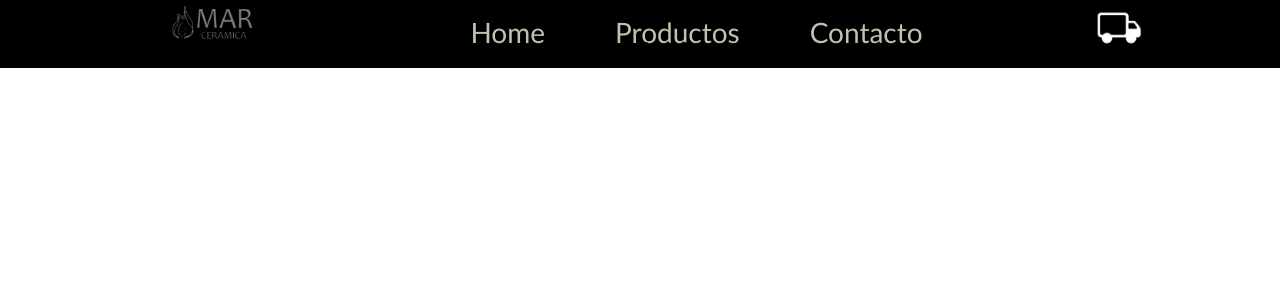
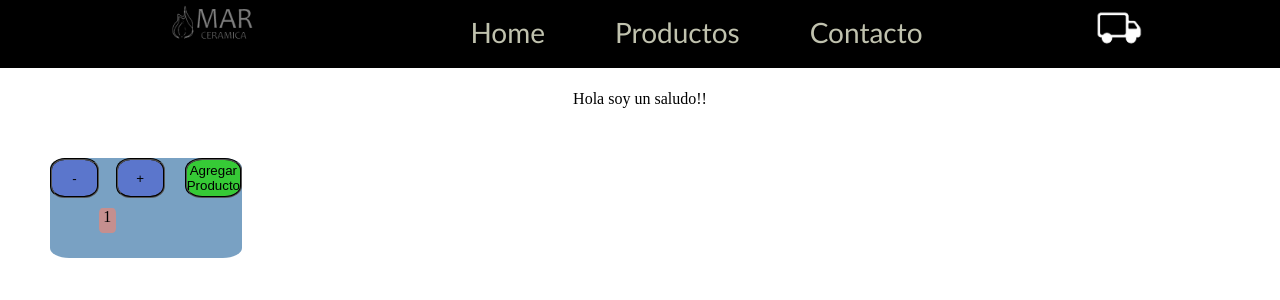
Before and after one commit to emilio1986/React-App, a React (Create React App) app: page / in a window 1280 px wide. Shown: the top 300 px of the page. Built offline with nearby package versions, Linux system fonts and the light colour scheme.

Commit message:
desafioItemListContainerOK+DesafioItemCount

```diff
--- a/src/App.jsx
+++ b/src/App.jsx
@@ -2,12 +2,13 @@ import ItemListContainer from './componentes/ItemListContainer/ItemListContainer
 import './App.css';
 import Nav2 from './componentes/navBar/navBar2';
 
+  //let greeting="hola soy un saludo!!";// -> No funciono asi tampoco
 
 function App() {
   return (
     <div className="App">
       <Nav2 />
-      <ItemListContainer saludo = {"hola soy el saludo!"}/>
+      <ItemListContainer saludo = {"Hola soy un saludo!!"}/>
     </div>
   );
 }
--- /dev/null
+++ b/src/componentes/ItemCount/ItemCount.jsx
@@ -0,0 +1,33 @@
+import React , {    useState    } from 'react'
+import './itemCount.css';
+import './buttons.css'
+function ItemCount({stock,inicial,onAdd}){
+
+const [cantidad , serCantidad] = useState(inicial) // USo de hook para poder mantener el estado(cantidad) y setearselo
+
+function dism(){
+
+if (cantidad > 0 ) serCantidad(cantidad - 1)
+}
+
+
+function aument(){
+
+    if (cantidad <  stock ) serCantidad(cantidad-1)
+        serCantidad(cantidad + 1)
+    }
+
+return(
+
+<div className='itemCount'>
+    <button disabled={cantidad ==0} onClick={dism} className ="buttons"> - </button>
+    <div className='showProdStock'> {cantidad} </div>
+    <button disabled={cantidad ==stock} onClick={aument} className ="buttons"> + </button>
+    <button disabled={cantidad ==0} onClick={   ()=> onAdd(cantidad)    } className ="buttonAgregar"> Agregar Producto </button>
+    </div>
+)
+
+
+}
+
+export default ItemCount;
--- /dev/null
+++ b/src/componentes/ItemCount/buttons.css
@@ -0,0 +1,34 @@
+.buttons{
+
+
+    border-radius: 2px solid black;
+    border-style: groove;
+    width: 70px;
+    height: 40px;
+    border-radius: 30%;
+    background-color: rgba(77, 97, 209, 0.671);
+
+}
+
+.showProdStock{
+
+height: 25px;
+width: 25px;
+background-color: rgb(197, 143, 143);
+margin-top: 50px;
+border-radius: 20%;
+
+}
+
+.buttonAgregar{
+
+    border-radius: 2px solid black;
+    border-style: groove;
+    width: 70px;
+    height: 40px;
+    border-radius: 30%;
+    background-color: rgb(54, 202, 54);
+    margin-left: 20px;
+
+
+}
--- /dev/null
+++ b/src/componentes/ItemCount/itemCount.css
@@ -0,0 +1,14 @@
+.itemCount{
+
+
+    display: flex;
+    height: 100px;
+    width: 15vw;
+    margin-top: 50px;
+    margin-left: 50px;
+    flex-direction: row;
+    justify-items: stretch;
+    background-color: rgba(61, 120, 168, 0.692);
+    border-radius: 10%;
+
+}
--- a/src/componentes/ItemListContainer/ItemListContainer.css
+++ b/src/componentes/ItemListContainer/ItemListContainer.css
@@ -0,0 +1,6 @@
+.itemListCont{
+
+
+    height: auto;
+    margin-top: 50px;
+}
--- a/src/componentes/ItemListContainer/ItemListContainer.js
+++ b/src/componentes/ItemListContainer/ItemListContainer.js
@@ -1,11 +1,20 @@
 import React from 'react';
 import './ItemListContainer.css';
+import ItemCount from '../ItemCount/ItemCount';
+
+
+
 
 function ItemListContainer (  {saludo} ) {
 
+
+    const onAdd = (cantidad) => {console.log(`Se han agregado ${cantidad} productos al carrito`)
+    }
+
     return (
-        <div >
+        <div  className='itemListCont'>
                 {   saludo   }
+                <ItemCount stock={6} inicial={1} onAdd={onAdd} />
         </div>
     )
 }
```
